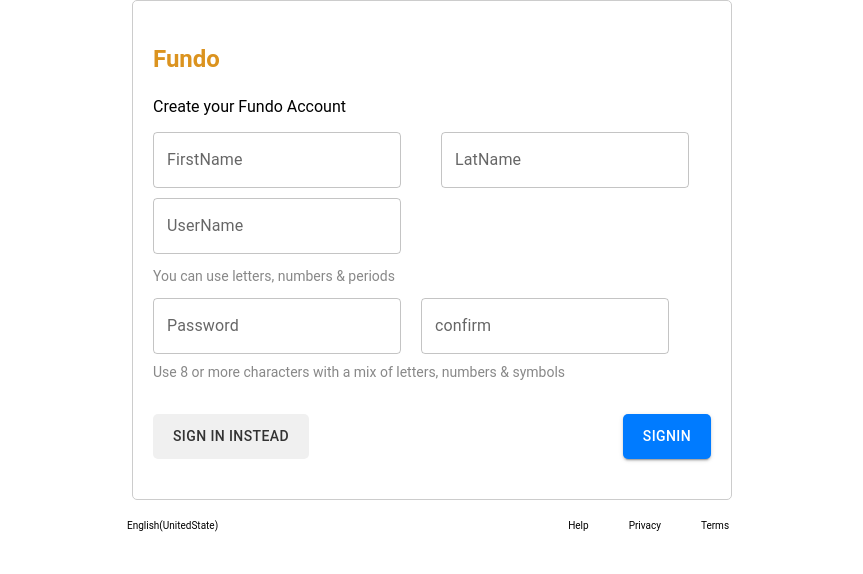
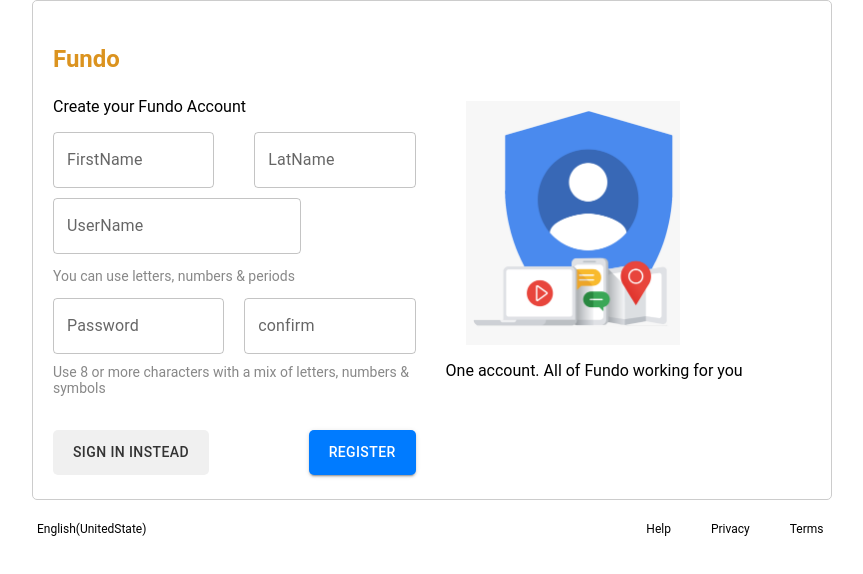
Before and after one commit to AnanthagariKalpana/Fundoo-FrontEnd, a React (Create React App) app: page / in a window 1280 px wide. Shown: the top 574 px of the page, without its empty margins (208-1071 px from the left). Built offline with nearby package versions, Linux system fonts and the light colour scheme.

Commit message:
created Signup component

```diff
--- a/src/Components/Signup.js
+++ b/src/Components/Signup.js
@@ -3,10 +3,11 @@
 import Button from '@mui/material/Button';
 import '../Styles/Signup.scss';
 import TextField from '@mui/material/TextField';
+import logo from '../assets/logo.png';
 
 function Signup() {
     return (
-        <div>
+        <>
             <div className="container">
                 <div className="form">
                     <div>
@@ -33,17 +34,22 @@
 
                     <div className="sign">
                         <Button variant='text'>Sign in instead</Button>
-                        <Button variant="contained">Signin</Button>
+                        <Button variant="contained">Register</Button>
                     </div>
                 </div>
+                <div className="right-box">
+                    <img src={logo} className="logo" alt="logo"/>
+                    <p className="msg">One account. All of Fundo working for you</p>
+                </div>
             </div>
+
             <div id='text'>
-                <p style={{ marginRight: '350px', marginLeft: '45px' }}>English(UnitedState)</p>
+                <p style={{ marginRight: '500px', marginLeft: '-20px' }}>English(UnitedState)</p>
                 <p style={{ marginRight: '40px' }}>Help</p>
                 <p style={{ marginRight: '40px' }}>Privacy</p>
                 <p>Terms</p>
             </div>
-        </div>
+        </>
     )
 }
 export default Signup
--- a/src/Styles/Signup.scss
+++ b/src/Styles/Signup.scss
@@ -13,10 +13,10 @@
 }
 .container{
     display: flex;
-    flex-direction: column;
+    flex-direction: row;
     margin: auto;
     border:1px solid #ccc ;
-    width: 600px;
+    width: 800px;
     height: 500px;
     padding: 20px;
     border-radius: 5px;
@@ -24,14 +24,24 @@
 .form{
     display: flex;
     flex-direction: column;
-    // margin: 30px;
-    //margin-top: 6%;
     margin-right: 0px;
-    // width: 600px;
+     width: 800px;
     // height: 500px;
     // padding: 20px;
     display: flex;
     border-radius: 5px;
+}
+.right-box{
+  padding: 80px 30px 50px;
+  width: 800px;
+  align-items: left;
+  float: left;
+}
+.logo{
+  display: flex;
+  width: 70%;
+  padding-left: 20px;
+  align-items: center;
 }
 #name{
     display: flex;
@@ -136,9 +146,9 @@
   #text{
     display: flex;
     flex-direction: row;
-    width: 700px;
+    width: 750px;
     height: 450px;
     margin: auto;
     padding-top: 10px;
-    font-size: 10px;
+    font-size: 12px;
 }
```
Also changed, not shown: src/assets/logo.png (added).
